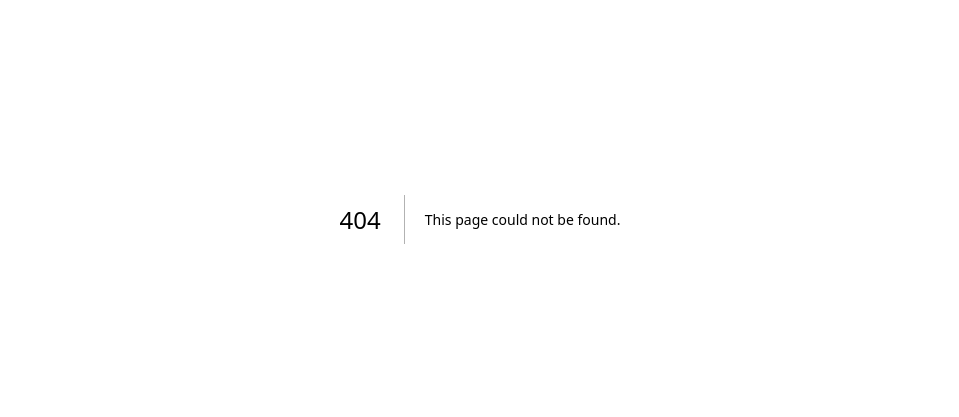
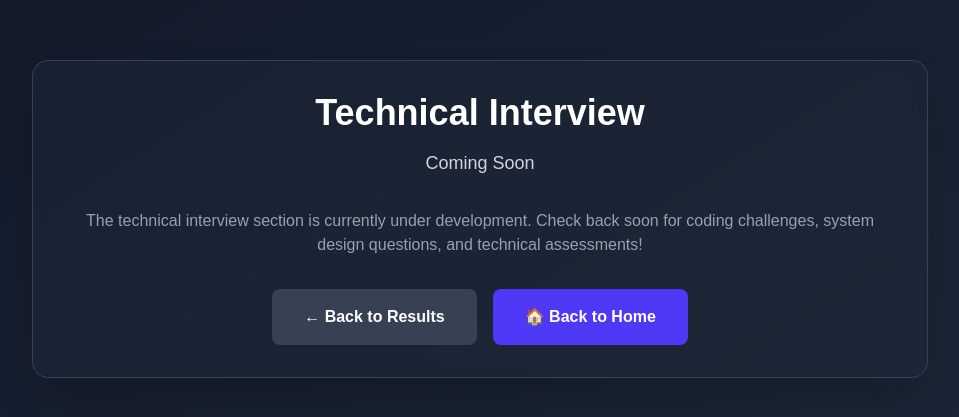
Before and after one commit to PaulP1406/IntervU_frontend, a Next.js app in the folder intervu/: page /technical in a window 1280 px wide. Before the commit this address had no page. Shown: the part 181-598 px from the top of the page, without its empty margins (160-1119 px from the left). Built offline with nearby package versions, Linux system fonts and the light colour scheme.

Commit message:
technical interview empty page

```diff
--- a/intervu/src/app/results/page.tsx
+++ b/intervu/src/app/results/page.tsx
@@ -624,6 +624,12 @@ export default function ResultsPage() {
             {/* Action Buttons */}
             <div className="mt-8 flex flex-col sm:flex-row gap-4 justify-center">
           <button
+            onClick={() => router.push('/technical')}
+            className="px-8 py-4 bg-green-600 hover:bg-green-700 text-white font-semibold rounded-lg transition-colors flex items-center justify-center gap-2"
+          >
+            💻 Start Technical Interview
+          </button>
+          <button
             onClick={() => router.push('/upload')}
             className="px-8 py-4 bg-indigo-600 hover:bg-indigo-700 text-white font-semibold rounded-lg transition-colors flex items-center justify-center gap-2"
           >
--- /dev/null
+++ b/intervu/src/app/technical/page.tsx
@@ -0,0 +1,41 @@
+'use client';
+
+import { useRouter } from 'next/navigation';
+
+export default function TechnicalInterview() {
+  const router = useRouter();
+
+  return (
+    <div className="min-h-screen bg-gradient-to-br from-gray-900 to-gray-800 flex items-center justify-center p-6">
+      <div className="max-w-4xl w-full bg-gray-800/50 backdrop-blur-sm rounded-2xl shadow-2xl p-8 border border-gray-700">
+        <div className="text-center">
+          <h1 className="text-4xl font-bold text-white mb-4">
+            Technical Interview
+          </h1>
+          <p className="text-gray-300 text-lg mb-8">
+            Coming Soon
+          </p>
+          <p className="text-gray-400 mb-8">
+            The technical interview section is currently under development.
+            Check back soon for coding challenges, system design questions, and technical assessments!
+          </p>
+
+          <div className="flex flex-col sm:flex-row gap-4 justify-center mt-8">
+            <button
+              onClick={() => router.push('/results')}
+              className="px-8 py-4 bg-gray-700 hover:bg-gray-600 text-white font-semibold rounded-lg transition-colors"
+            >
+              ← Back to Results
+            </button>
+            <button
+              onClick={() => router.push('/')}
+              className="px-8 py-4 bg-indigo-600 hover:bg-indigo-700 text-white font-semibold rounded-lg transition-colors"
+            >
+              🏠 Back to Home
+            </button>
+          </div>
+        </div>
+      </div>
+    </div>
+  );
+}
```
